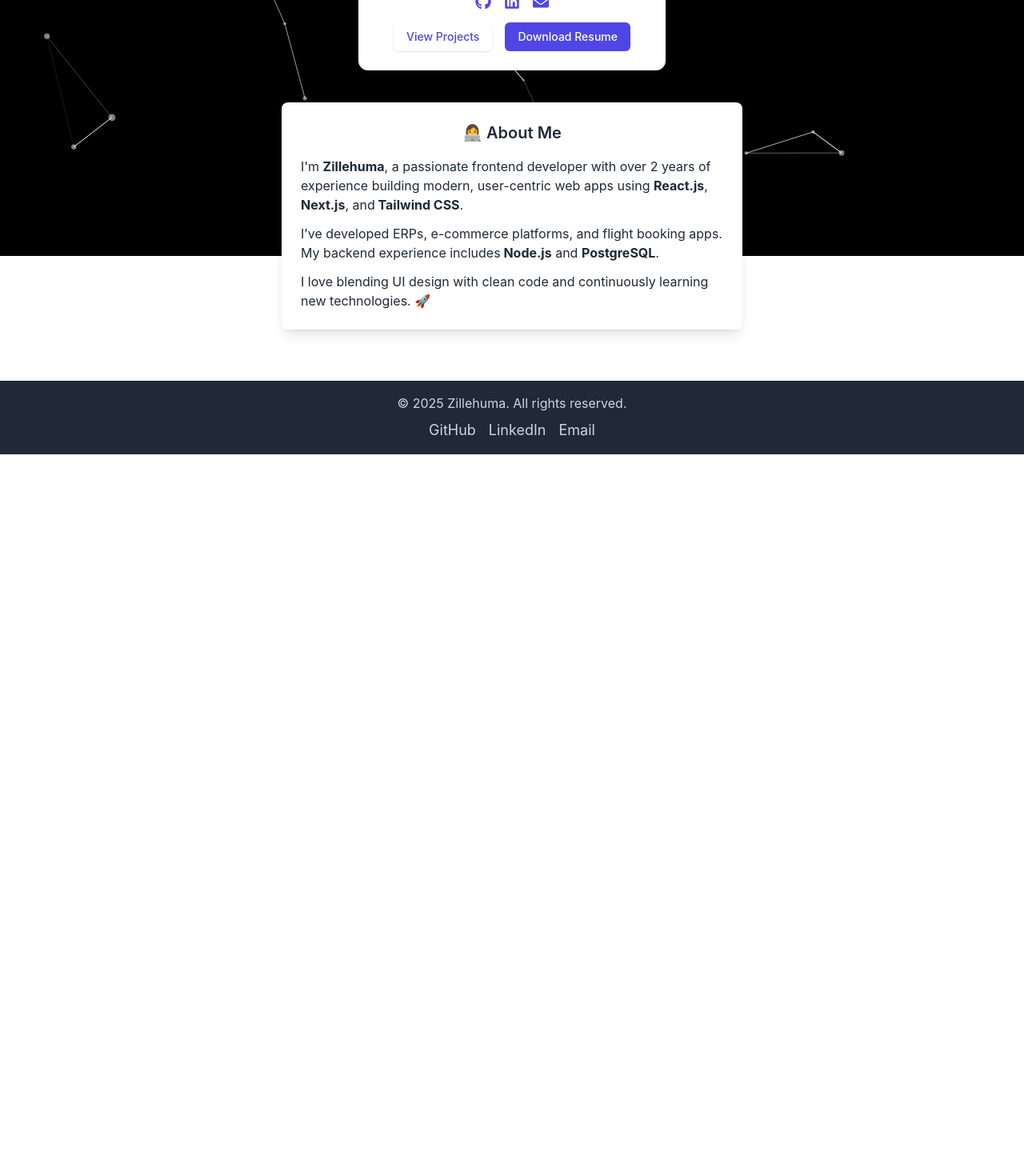
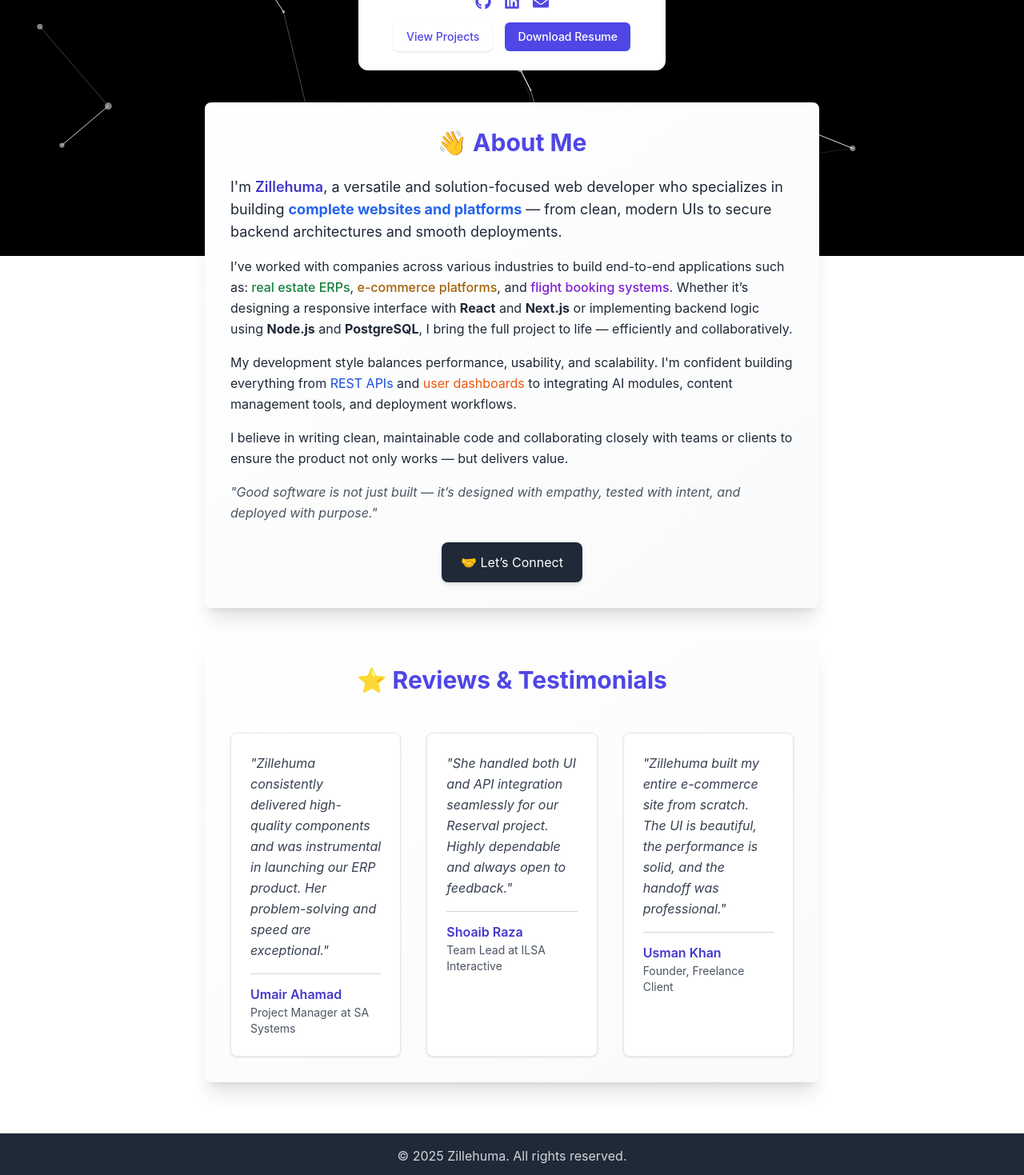
Before and after one commit to zillehuma693/zille_portfolio, a React (Create React App) app: page / in a window 1280 px wide. Shown: the part 480-1949 px from the top of the page at 80% size. Before the commit the page ends 1048 px from the top, so only its background shows below. Built offline with nearby package versions, Linux system fonts and the light colour scheme.

Commit message:
Updated resume page and images

```diff
--- /dev/null
+++ b/src/components/Testimonials.jsx
@@ -0,0 +1,49 @@
+// src/components/Testimonials.jsx
+const testimonials = [
+  {
+    name: "Umair Ahamad",
+    role: "Project Manager at SA Systems",
+    text: "Zillehuma consistently delivered high-quality components and was instrumental in launching our ERP product. Her problem-solving and speed are exceptional.",
+  },
+  {
+    name: "Shoaib Raza",
+    role: "Team Lead at ILSA Interactive",
+    text: "She handled both UI and API integration seamlessly for our Reserval project. Highly dependable and always open to feedback.",
+  },
+  {
+    name: "Usman Khan",
+    role: "Founder, Freelance Client",
+    text: "Zillehuma built my entire e-commerce site from scratch. The UI is beautiful, the performance is solid, and the handoff was professional.",
+  },
+];
+
+const Testimonials = () => {
+  return (
+    <section
+  className="max-w-3xl w-full bg-gradient-to-br from-white to-gray-50 dark:from-gray-900 dark:to-gray-800 text-gray-800 dark:text-gray-100 p-8 rounded-lg shadow-xl leading-relaxed"
+      data-aos="fade-up"
+    >
+      <h2 className="text-3xl font-bold text-center text-indigo-600 dark:text-indigo-400 mb-12">
+        ⭐ Reviews & Testimonials
+      </h2>
+
+      <div className="max-w-5xl mx-auto grid md:grid-cols-3 gap-8">
+        {testimonials.map((review, index) => (
+          <div
+            key={index}
+            className="bg-white dark:bg-gray-800 p-6 rounded-lg shadow hover:shadow-md transition border border-gray-200 dark:border-gray-700"
+            data-aos="fade-up"
+            data-aos-delay={index * 150}
+          >
+            <p className="text-gray-700 dark:text-gray-300 mb-4 italic">"{review.text}"</p>
+            <hr className="my-3 border-gray-300 dark:border-gray-600" />
+            <p className="text-indigo-700 dark:text-indigo-300 font-semibold">{review.name}</p>
+            <p className="text-sm text-gray-600 dark:text-gray-400">{review.role}</p>
+          </div>
+        ))}
+      </div>
+    </section>
+  );
+};
+
+export default Testimonials;
--- a/src/pages/Home.jsx
+++ b/src/pages/Home.jsx
@@ -1,6 +1,8 @@
 // src/pages/Home.jsx
 import ParticlesBackground from "../components/ParticlesBackground";
 import ProfileCard from "../components/ProfileCard";
+import Testimonials from "../components/Testimonials";
+
 
 function Home() {
   return (
@@ -18,23 +20,48 @@ function Home() {
 
         {/* About Me Section */}
         <section
-          className="max-w-xl w-full bg-white dark:bg-gray-800 text-gray-800 dark:text-gray-100 p-6 rounded-lg shadow-lg"
+  className="max-w-3xl w-full bg-gradient-to-br from-white to-gray-50 dark:from-gray-900 dark:to-gray-800 text-gray-800 dark:text-gray-100 p-8 rounded-lg shadow-xl leading-relaxed"
   data-aos="fade-up"
 >
-          <h3 className="text-xl font-semibold mb-4 text-center">👩‍💻 About Me</h3>
-          <p className="mb-3">
-            I'm <strong>Zillehuma</strong>, a passionate frontend developer with over 2 years of experience building
-            modern, user-centric web apps using <strong>React.js</strong>, <strong>Next.js</strong>, and
-            <strong> Tailwind CSS</strong>.
+  <h3 className="text-3xl font-bold text-indigo-600 dark:text-indigo-400 mb-6 text-center">
+    👋 About Me
+  </h3>
+
+  <p className="mb-4 text-lg">
+    I'm <span className="font-semibold text-indigo-700 dark:text-indigo-300">Zillehuma</span>, a versatile and solution-focused web developer who specializes in building <strong className="text-blue-600 dark:text-blue-400">complete websites and platforms</strong> — from clean, modern UIs to secure backend architectures and smooth deployments.
   </p>
-          <p className="mb-3">
-            I’ve developed ERPs, e-commerce platforms, and flight booking apps. My backend experience includes
-            <strong> Node.js</strong> and <strong>PostgreSQL</strong>.
+
+  <p className="mb-4">
+    I’ve worked with companies across various industries to build end-to-end applications such as:
+    <span className="font-medium text-green-700 dark:text-green-300"> real estate ERPs</span>,
+    <span className="font-medium text-yellow-700 dark:text-yellow-300"> e-commerce platforms</span>,
+    and <span className="font-medium text-purple-700 dark:text-purple-300"> flight booking systems</span>. Whether it’s designing a responsive interface with <strong>React</strong> and <strong>Next.js</strong> or implementing backend logic using <strong>Node.js</strong> and <strong>PostgreSQL</strong>, I bring the full project to life — efficiently and collaboratively.
   </p>
-          <p>
-            I love blending UI design with clean code and continuously learning new technologies. 🚀
+
+  <p className="mb-4">
+    My development style balances performance, usability, and scalability. I'm confident building everything from <span className="text-blue-700 dark:text-blue-300">REST APIs</span> and
+    <span className="text-orange-600 dark:text-orange-300"> user dashboards</span> to integrating AI modules, content management tools, and deployment workflows.
   </p>
+
+  <p className="mb-4">
+    I believe in writing clean, maintainable code and collaborating closely with teams or clients to ensure the product not only works — but delivers value.
+  </p>
+
+  <p className="mb-6 text-gray-600 dark:text-gray-400 italic">
+    "Good software is not just built — it’s designed with empathy, tested with intent, and deployed with purpose."
+  </p>
+
+  <div className="flex justify-center gap-4 flex-wrap">
+
+    <a
+      href="/contact"
+      className="px-6 py-3 bg-gray-800 text-white rounded-lg shadow-md hover:bg-gray-900 transition"
+    >
+      🤝 Let’s Connect
+    </a>
+  </div>
 </section>
+<Testimonials />
       </div>
 
     </div>
```
Lines whose indentation alone changed are shown as unchanged.
